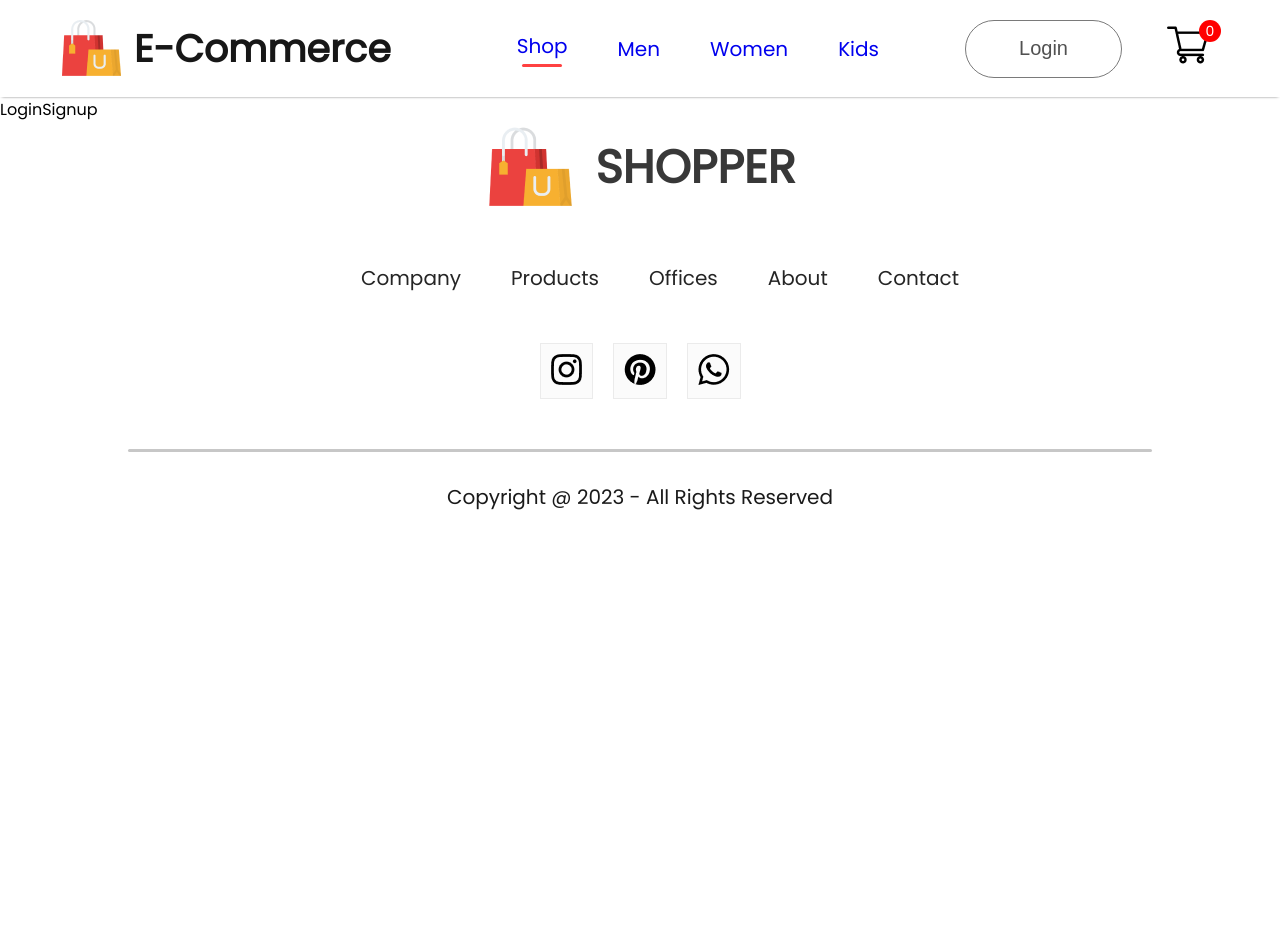
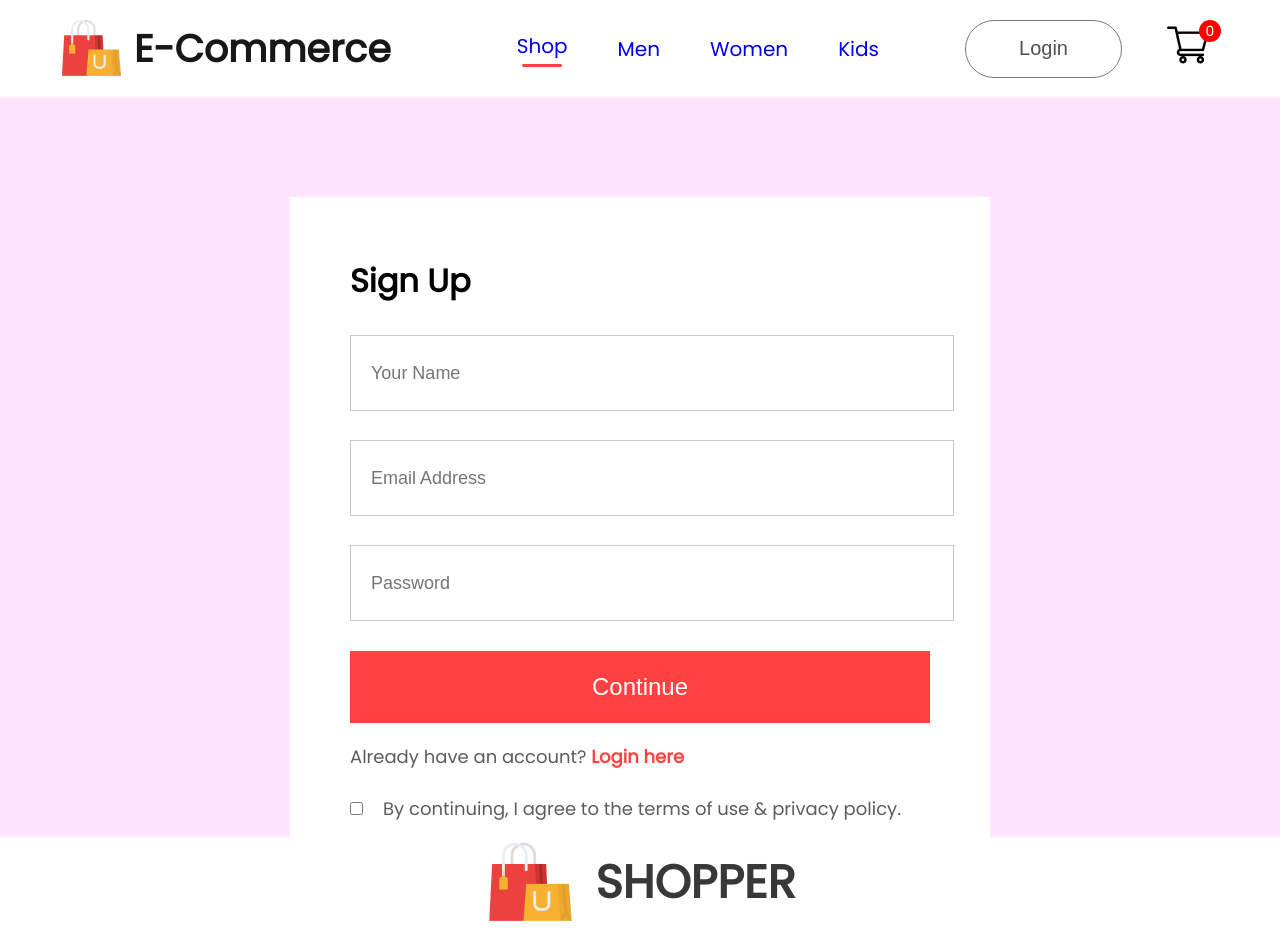
Before and after one commit to NicholasAdams722/E-Commerce, a React (Create React App) app: page /login in a window 1280 px wide. Shown: the top 952 px of the page. Before the commit the page ends 800 px from the top, so only its background shows below. Built offline with nearby package versions, Linux system fonts and the light colour scheme.

Commit message:
loginsignup

```diff
--- /dev/null
+++ b/src/Pages/CSS/LoginSignup.css
@@ -0,0 +1,69 @@
+.loginsignup{
+    width: 100%;
+    height: 80vh;
+    background: #fce3fe;
+    padding-top: 100px;
+}
+
+.loginsignup-container{
+    width: 580px;
+    height: 600px;
+    background: white;
+    margin: auto;
+    padding: 40px 60px
+}
+
+.loginsignup-container h1{
+    margin: 20px 0px;
+}
+
+.loginsignup-fields{
+    display: flex;
+    flex-direction: column;
+    gap: 29px;
+    margin-top: 30px;
+}
+
+.loginsignup-fields input{
+    height: 72px;
+    width: 100%;
+    padding-left: 20px;
+    border: 1px solid #c9c9c9;
+    outline: none;
+    color: #5c5c5c;
+    font-size: 18px;
+}
+
+.loginsignup-container button{
+    width: 580px;
+    height: 72px;
+    color: white;
+    background: #ff4141;
+    margin-top: 30px;
+    border: none;
+    font-size: 24px;
+    font-weight: 500;
+    cursor: pointer;
+}
+
+.loginsignup-login{
+    margin-top: 20px;
+    color: #5c5c5c;
+    font-size: 18px;
+    font-weight: 500;
+}
+
+.loginsignup-login span{
+    color: #ff4141;
+    font-weight: 600;
+}
+
+.loginsignup-agree{
+    display: flex;
+    align-items: center;
+    margin-top: 25px;
+    gap: 20px;
+    color: #5c5c5c;
+    font-size: 18px;
+    font-weight: 500;
+}
--- a/src/Pages/LoginSignup.jsx
+++ b/src/Pages/LoginSignup.jsx
@@ -1,8 +1,23 @@
 import React from 'react'
-
+import './CSS/LoginSignup.css'
 const LoginSignup = () => {
   return (
-    <div>LoginSignup</div>
+    <div className='loginsignup'>
+        <div className='loginsignup-container'>
+            <h1>Sign Up</h1>
+            <div className='loginsignup-fields'>
+                <input type="text" placeholder='Your Name' />
+                <input type="email" placeholder='Email Address' />
+                <input type="password" placeholder='Password' />
+            </div>
+            <button>Continue</button>
+            <p className='loginsignup-login'>Already have an account? <span>Login here</span></p>
+            <div className='loginsignup-agree'>
+                <input type='checkbox' name='' id='' />
+                <p>By continuing, I agree to the terms of use & privacy policy.</p>
+            </div>
+        </div>
+    </div>
   )
 }
 
```
